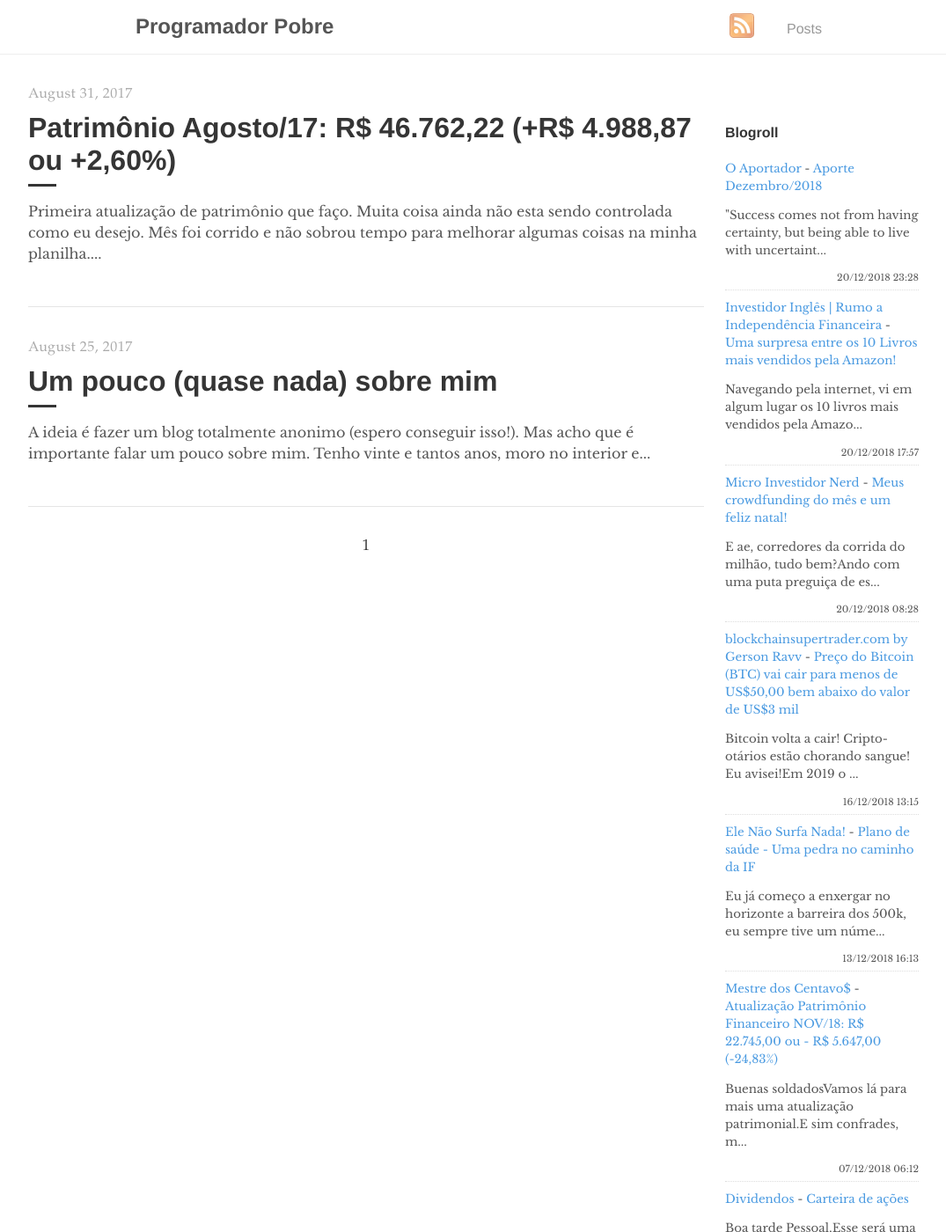
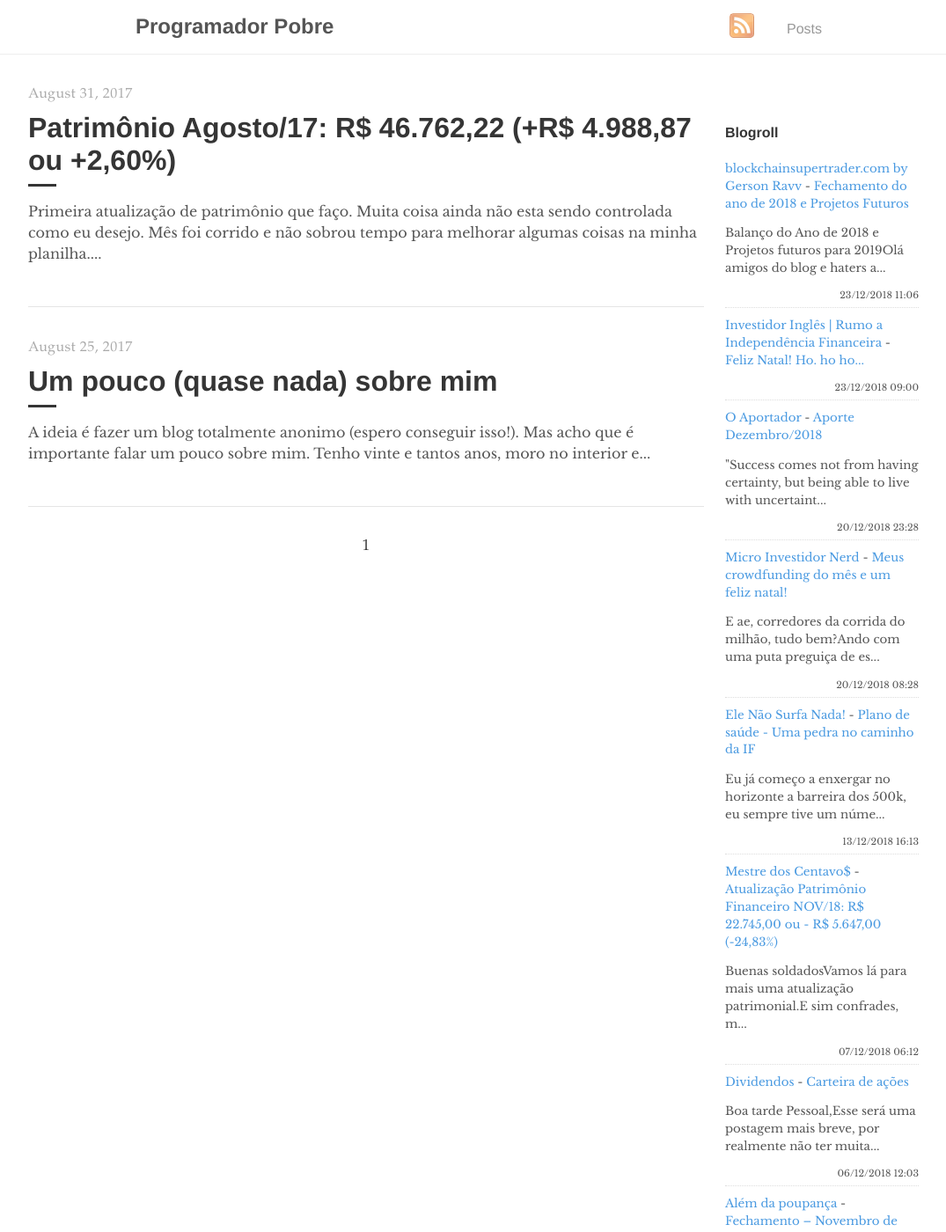
Before and after one commit to programadorpobre/programadorpobre.github.io, a Jekyll site: the page built from index.html, in a window 1280 px wide and 1400 px high. Shown: the whole window at 88% size, without its empty margins (96-1171 px from the left). Built offline with Jekyll 4.4.1, drawn with Linux system fonts in a browser that asks for light colours; the list of posts is cut into pages by our own code; comment, search, counter and statistics services are not loaded.

Commit message:
[ci skip] travis #505

```diff
--- a/_includes/feed-entries.html
+++ b/_includes/feed-entries.html
@@ -1,22 +1,22 @@
+<div class="feed-entry">
+    <a class="feed-entry-site-name" href="http://www.blockchainsupertrader.com/">blockchainsupertrader.com by Gerson Ravv</a> - <a class="feed-entry-title" href="http://www.blockchainsupertrader.com/2018/12/fechamento-do-ano-de-2018-e-projetos.html">Fechamento do ano de 2018 e Projetos Futuros</a>
+    <p class="feed-entry-summary">Balanço do Ano de 2018 e Projetos futuros para 2019Olá amigos do blog e haters a...</p>
+    <time datetime="2018-12-23T11:06:00.001-02:00">23/12/2018 11:06</time>
+</div>
+<div class="feed-entry">
+    <a class="feed-entry-site-name" href="https://www.investidoringles.com/">Investidor Inglês | Rumo a Independência Financeira</a> - <a class="feed-entry-title" href="https://www.investidoringles.com/2018/12/feliz-natal-2018.html">Feliz Natal! Ho. ho ho...</a>
+    <p class="feed-entry-summary"></p>
+    <time datetime="2018-12-23T09:00:00.000-02:00">23/12/2018 09:00</time>
+</div>
 <div class="feed-entry">
     <a class="feed-entry-site-name" href="https://oaportadorfinanceiro.blogspot.com/">O Aportador</a> - <a class="feed-entry-title" href="https://oaportadorfinanceiro.blogspot.com/2018/12/aporte-dezembro2018.html">Aporte Dezembro/2018</a>
     <p class="feed-entry-summary">"Success comes not from having certainty, but being able to live with uncertaint...</p>
     <time datetime="2018-12-20T23:28:00.001-02:00">20/12/2018 23:28</time>
 </div>
 <div class="feed-entry">
-    <a class="feed-entry-site-name" href="https://www.investidoringles.com/">Investidor Inglês | Rumo a Independência Financeira</a> - <a class="feed-entry-title" href="https://www.investidoringles.com/2018/12/10-livros-mais-vendidos-amazon-2018.html">Uma surpresa entre os 10 Livros mais vendidos pela Amazon!</a>
-    <p class="feed-entry-summary">Navegando pela internet, vi em algum lugar os 10 livros mais vendidos pela Amazo...</p>
-    <time datetime="2018-12-20T17:57:00.002-02:00">20/12/2018 17:57</time>
-</div>
-<div class="feed-entry">
     <a class="feed-entry-site-name" href="https://microinvestidornerd.blogspot.com/">Micro Investidor Nerd</a> - <a class="feed-entry-title" href="https://microinvestidornerd.blogspot.com/2018/12/garra-animal-adagio-afonsinho.html">Meus crowdfunding do mês e um feliz natal!</a>
     <p class="feed-entry-summary">E ae, corredores da corrida do milhão, tudo bem?Ando com uma puta preguiça de es...</p>
     <time datetime="2018-12-20T08:28:00.000-08:00">20/12/2018 08:28</time>
-</div>
-<div class="feed-entry">
-    <a class="feed-entry-site-name" href="http://www.blockchainsupertrader.com/">blockchainsupertrader.com by Gerson Ravv</a> - <a class="feed-entry-title" href="http://www.blockchainsupertrader.com/2018/12/preco-do-bitcoin-btc-vai-cair-para.html">Preço do Bitcoin (BTC) vai cair para menos de US$50,00 bem abaixo do valor de US$3 mil</a>
-    <p class="feed-entry-summary">Bitcoin volta a cair! Cripto-otários estão chorando sangue! Eu avisei!Em 2019 o ...</p>
-    <time datetime="2018-12-16T13:15:00.001-02:00">16/12/2018 13:15</time>
 </div>
 <div class="feed-entry">
     <a class="feed-entry-site-name" href="https://elenaosurfanada.blogspot.com/">Ele Não Surfa Nada!</a> - <a class="feed-entry-title" href="https://elenaosurfanada.blogspot.com/2018/12/plano-de-saude-uma-pedra-no-caminho-da.html">Plano de saúde - Uma pedra no caminho da IF</a>
```
